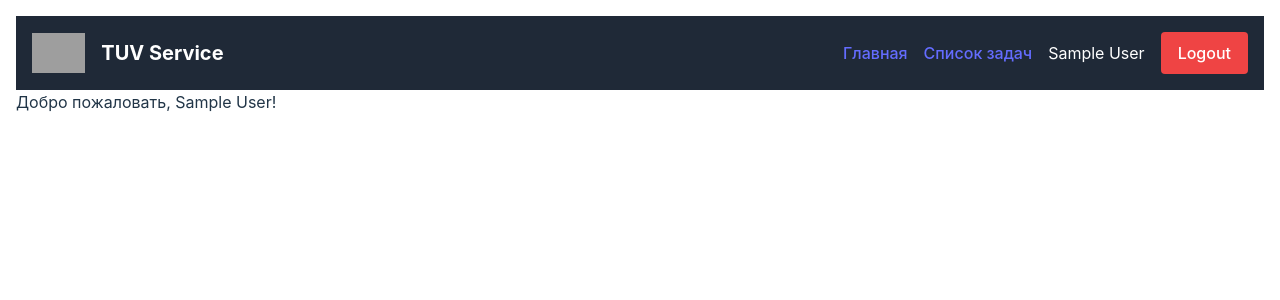
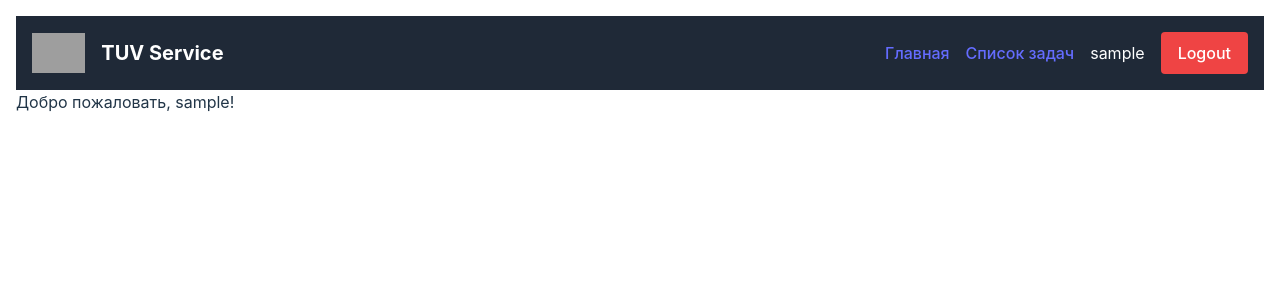
Before and after one commit to OlegRudniev/tuv_service, a React (Vite) app in the folder client/: page / in a window 1280 px wide. Shown: the top 300 px of the page. Built offline with nearby package versions, Linux system fonts and the light colour scheme; sample sign-in values are in the browser's storage; grey boxes are pictures that could not be loaded.

Commit message:
refactor

```diff
--- a/client/src/components/Header.jsx
+++ b/client/src/components/Header.jsx
@@ -20,7 +20,7 @@ const Header = ({ user, handleLogout }) => {
         <Link to="/todos" className="hover:underline">Список задач</Link>
         {user ? (
           <>
-            <span>{user.name}</span> {/* Отображение имени пользователя */}
+            <span>{user.username}</span> {/* Отображение имени пользователя */}
             <button
               onClick={handleLogoutClick}
               className="bg-red-500 hover:bg-red-600 text-white px-4 py-2 rounded"
--- a/client/src/components/Home.jsx
+++ b/client/src/components/Home.jsx
@@ -5,7 +5,7 @@ const Home = ({ user }) => {
   return (
     <div className="container mx-auto p-4">
       <Header user={user} handleLogout={() => {}} /> {/* Dummy handleLogout */}
-      <h2>Добро пожаловать, {user ? user.name : 'Гость'}!</h2>
+      <h2>Добро пожаловать, {user ? user.username : 'Гость'}!</h2>
     </div>
   );
 };
```
